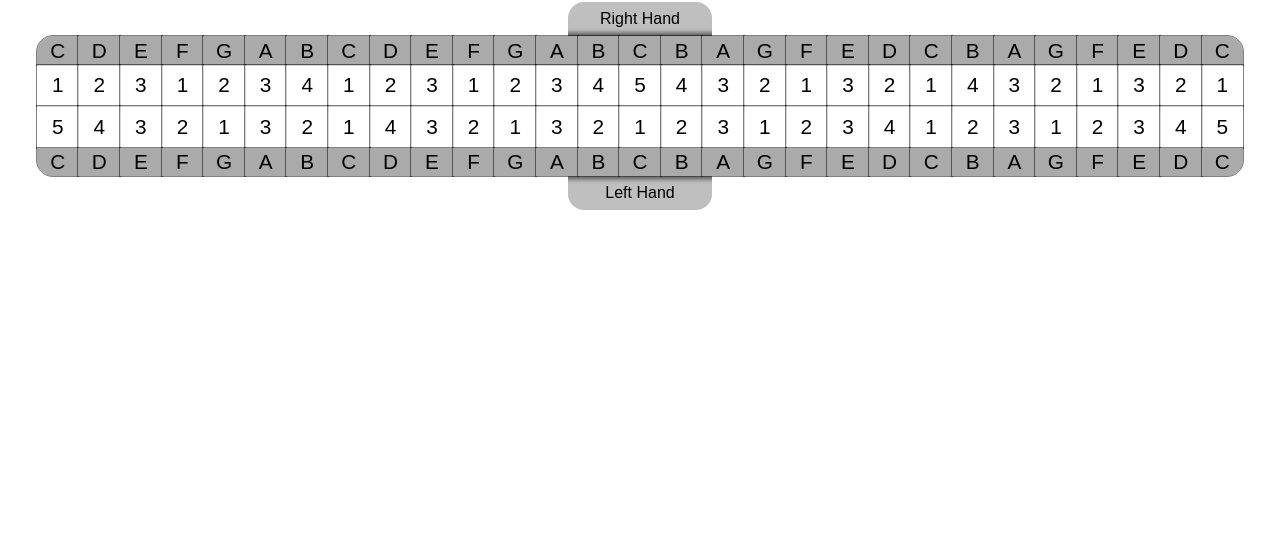
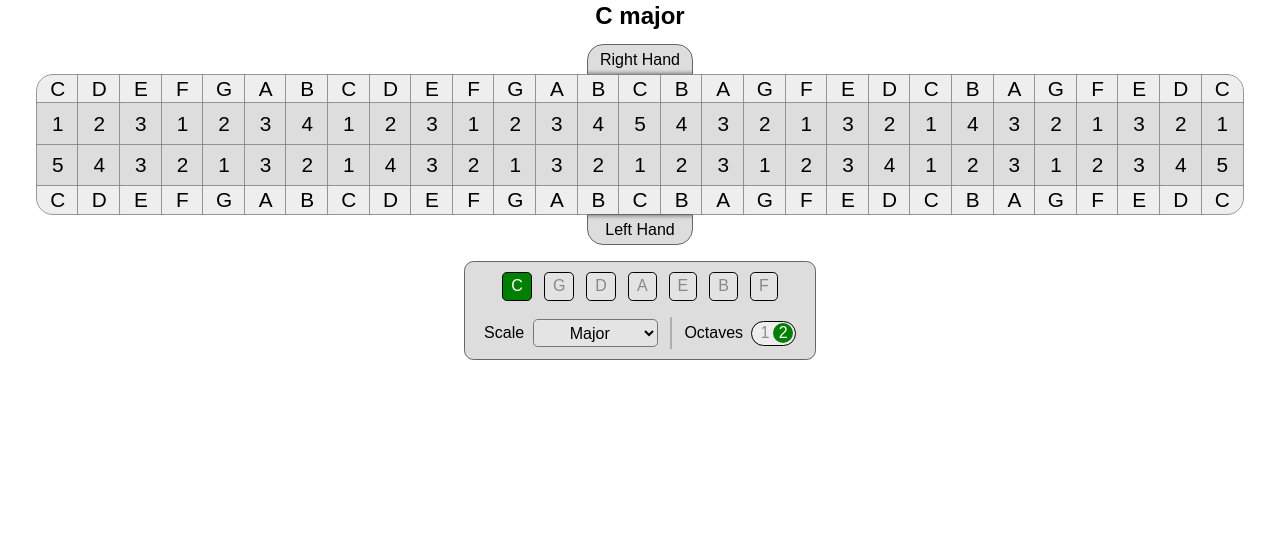
Before and after one commit to thebigdavec/piano-keys-guide, a plain HTML site: page index.html in a window 1280 px wide. Shown: the part 242-800 px from the top of the page. Drawn offline with Linux system fonts and the light colour scheme.

Commit message:
Rearrange layout - place options under chart. Use checkbox for octave selection. Ensure colours look good in light and dark modes.

```diff
--- a/index.html
+++ b/index.html
@@ -9,10 +9,20 @@
 </head>
 
 <body>
-    <div>
     <h1>Piano Scales Finger Chart</h1>
+
+    <h2 id="key">Key</h2>
+
+    <div id="chartPlaceholder">The chart for this key is coming soon...</div>
+    <div id="chartDisplay">
+        <p class="banner banner--top">Right Hand</p>
+        <div id="rightHandNotes" class="notes"></div>
+        <div id="rightHandContainer" class="fingerchart"></div>
+        <div id="leftHandContainer" class="fingerchart"></div>
+        <div id="leftHandNotes" class="notes"></div>
+        <p class="banner banner--bottom">Left Hand</p>
+    </div>
     <div class="options">
-
         <div id="keys">
             <div class="option-group">
                 <div class="flex">
@@ -29,7 +39,6 @@
                     <!-- <span class="disabled">Eb</span> -->
                     <!-- <span class="disabled">Bb</span> -->
                 </div>
-
                 <div class="flex">
                     <label>Scale&nbsp;
                         <select name="modes" id="modeSelect">
@@ -40,27 +49,14 @@
                         </select>
                     </label>
                     <div class="separator"></div>
-                        <div class="option-roup" id="octaves">
-                            Octaves&nbsp;
-                            <label><input type="radio" name="octaves" value="1" />1</label>
-                            <label><input type="radio" name="octaves" value="2" checked />2</label>
+                    <div id="octaves">
+                        <label for="twoOctaves">Octaves</label>
+                        <label><input type="checkbox" id="twoOctaves" checked /><span>1</span><span>2</span></label>
                     </div>
                 </div>
             </div>
         </div>
     </div>
-        <h2 id="key">Key</h2>
-        <div id="chartPlaceholder">The chart for this key is coming soon...</div>
-        <div id="chartDisplay">
-            <p class="banner banner--top">Right Hand</p>
-            <div id="rightHandNotes" class="notes"></div>
-            <div id="rightHandContainer" class="fingerchart"></div>
-            <div id="leftHandContainer" class="fingerchart"></div>
-            <div id="leftHandNotes" class="notes"></div>
-            <p class="banner banner--bottom">Left Hand</p>
-        </div>
-    </div>
-
     <script src="script.js"></script>
 </body>
 
--- a/script.js
+++ b/script.js
@@ -9,14 +9,14 @@ keys.addEventListener("click", (e) => {
 
 modeSelect.addEventListener("change", () => buildChart(currentChart(selectedKey(), selectedScale()), numOctaves()))
 
-octaves.addEventListener("click", (e) => {
-	buildChart(currentChart(selectedKey(), selectedScale()), numOctaves());
-});
+twoOctaves.addEventListener("change", () => {
+ 	buildChart(currentChart(selectedKey(), selectedScale()), numOctaves())
+})
 
 const selectedKey = () => keys.querySelector('input[name="key"]:checked').value
 const selectedScale = () =>	modeSelect.querySelector(`option[value=${modeSelect.value}]`)
 .textContent.toLowerCase()
-const numOctaves = () => octaves.querySelector('input[name="octaves"]:checked').value
+const numOctaves = () => twoOctaves.checked ? 2 : 1
 
 
 const chart1 = {
--- a/style.css
+++ b/style.css
@@ -1,15 +1,32 @@
+*,
+*::before,
+*::after {
+  box-sizing: border-box;
+}
+
 body {
   font-family: sans-serif;
   color-scheme: light dark;
   text-align: center;
   background-color: light-dark(white, black);
   color: light-dark(black, white);
+  min-height: 100dvh;
+  margin: 0;
+  display: grid;
+  gap: 1rem;
+  place-content: center;
+}
+
+h1,
+h2 {
+  line-height: 1;
+  margin: 0;
 }
 
 .flex {
   display: flex;
   align-items: center;
-  gap: 1em;
+  gap: 0.75em;
   justify-content: center;
 }
 
@@ -50,24 +67,20 @@ body {
 }
 
 .banner {
-  box-sizing: border-box;
-  background-color: #8888;
+  background-color: light-dark(#ddd, #333);
+  border: 1px solid light-dark(#666, transparent);
   margin: 0;
-  padding: 0.5rem 2rem;
-  font-size: inherit;
-  /* width: fit-content; */
-  /* margin-inline: auto; */
-  width: 100%;
+  padding: 0.333em 0.75em;
   grid-column: 2;
 
   &.banner--top {
     border-radius: 1rem 1rem 0 0;
-    box-shadow: 0 -0.5em 0.25em -0.3em #0008 inset;
+    box-shadow: 0 -0.333em 0.25em -0.3em #0008 inset;
   }
 
   &.banner--bottom {
     border-radius: 0 0 1rem 1rem;
-    box-shadow: 0 0.5em 0.25em -0.3em #0008 inset;
+    box-shadow: 0 0.333em 0.25em -0.3em #0008 inset;
   }
 }
 
@@ -82,8 +95,9 @@ body {
 .option-group {
   display: grid;
   gap: 1em;
-  background-color: #8888;
+  background-color: light-dark(#ddd, #333);
   padding: 0.6em 1.2em;
+  border: 1px solid light-dark(#666, transparent);
   border-radius: 0.6em;
 
   select {
@@ -102,14 +116,6 @@ body {
     margin-inline: auto;
   }
 
-  h2 {
-    font-size: 1rem;
-    margin: 0 0 0.5em;
-    padding-block-end: 0.5em;
-    border-block-end: 1px solid light-dark(#888, #000);
-    box-shadow: 0 0.75em 0.5em -0.5em #0004;
-  }
-
   label {
     display: inline-block;
 
@@ -121,13 +127,59 @@ body {
       padding: 0.3em 0.5em;
       border-radius: 0.3em;
       background-color: light-dark(#fff3, #0003);
-      color: light-dark(#0008, #fff8);
+      color: light-dark(#0006, #fff8);
       border: 1px solid black;
     }
-    &:has(input:checked) {
+
+    &:has(input[type='radio']:checked) {
       color: light-dark(#fff, #fff);
       background-color: green;
     }
+  }
+
+  label:has(#twoOctaves) {
+    position: relative;
+    display: flex;
+    justify-content: center;
+    gap: 0.5em;
+    text-align: right;
+    width: 2.8em;
+    border: 1px solid black;
+    border-radius: 3em;
+    padding-block: 0.15em;
+    color: light-dark(#0006, #fff8);
+    background-color: light-dark(#eee, #222);
+    &::after {
+      content: '1';
+      position: absolute;
+      display: grid;
+      place-items: center;
+      left: 0.1em;
+      top: 0.1em;
+      width: 1.25em;
+      height: 1.25em;
+      background-color: green;
+      border-radius: 2.4em;
+      color: white;
+    }
+  }
+  label:has(#twoOctaves:checked) {
+    content: '1';
+    text-align: left;
+    &::after {
+      content: '2';
+      left: unset;
+      right: 0.1em;
+    }
+  }
+
+  #octaves {
+    display: flex;
+    align-items: center;
+    gap: 0.5em;
+  }
+  #twoOctaves {
+    display: none;
   }
 
   span.disabled {
@@ -147,8 +199,8 @@ body {
     width: 2em;
     aspect-ratio: 1;
     place-items: center;
-    background-color: light-dark(#fffa, #000a);
-    outline: 1px solid color-mix(in srgb, currentcolor 50%, transparent 50%);
+    background-color: light-dark(#ddd, #111);
+    outline: 1px solid #888d;
   }
 }
 
@@ -167,12 +219,12 @@ body {
     width: 2em;
     padding-block: 0.1em;
     place-items: center;
-    outline: 1px solid color-mix(in srgb, currentcolor 50%, transparent 50%);
-    background-color: #aaa;
+    outline: 1px solid #888d;
+    background-color: #eee;
     color: black;
 
     &.black {
-      background-color: #222;
+      background-color: #000;
       color: white;
     }
   }
```
Lines whose indentation alone changed are shown as unchanged.
